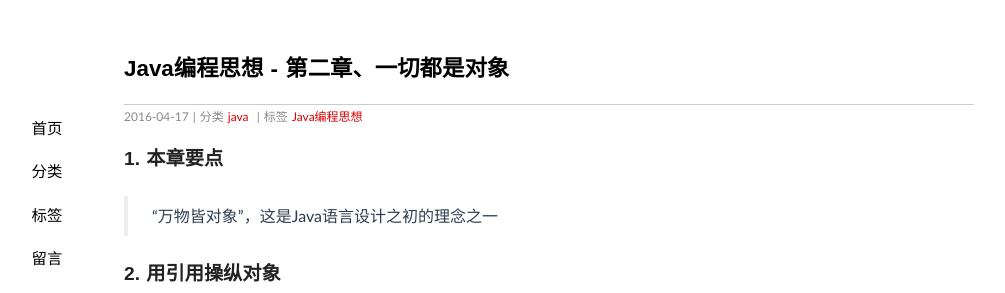
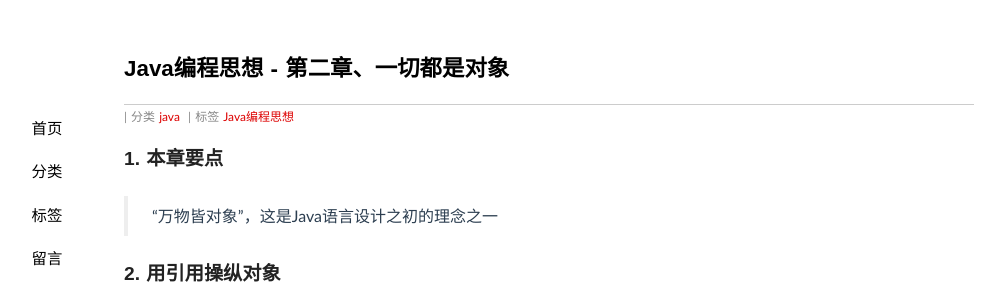
Before and after one commit to jeizas/jeizas.github.io, a Jekyll site: the page built from 2016-04-16-thinking_in_java_chapter02.md, in a window 1280 px wide. Shown: the top 293 px of the page, without its empty margins (91-1096 px from the left). Built offline with Jekyll 4.4.1, drawn with Linux system fonts in a browser that asks for light colours; comment, search, counter and statistics services are not loaded.

Commit message:
Update 2016-04-16-thinking_in_java_chapter02.md

```diff
--- a/2016-04-16-thinking_in_java_chapter02.md
+++ b/2016-04-16-thinking_in_java_chapter02.md
@@ -1,7 +1,6 @@
 ---
 layout: post
 title: "Java编程思想 - 第二章、一切都是对象"
-date: 2016-04-17
 categories: [java]
 tags: [Java编程思想]
 ---
```
